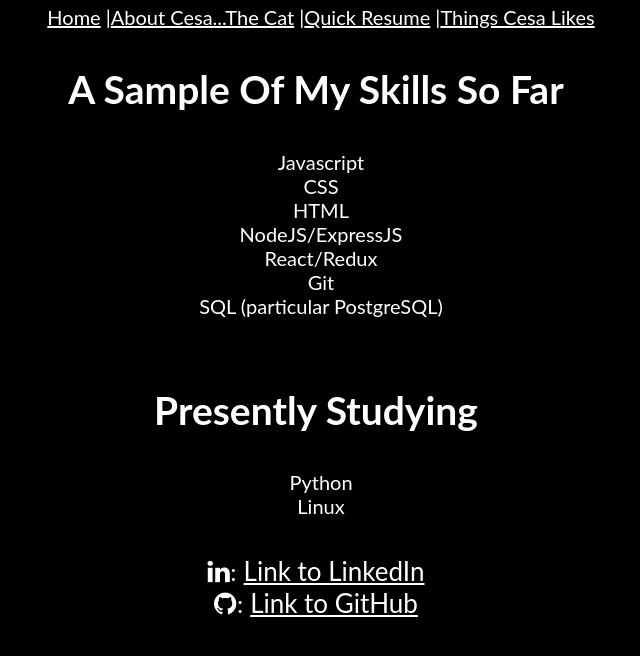
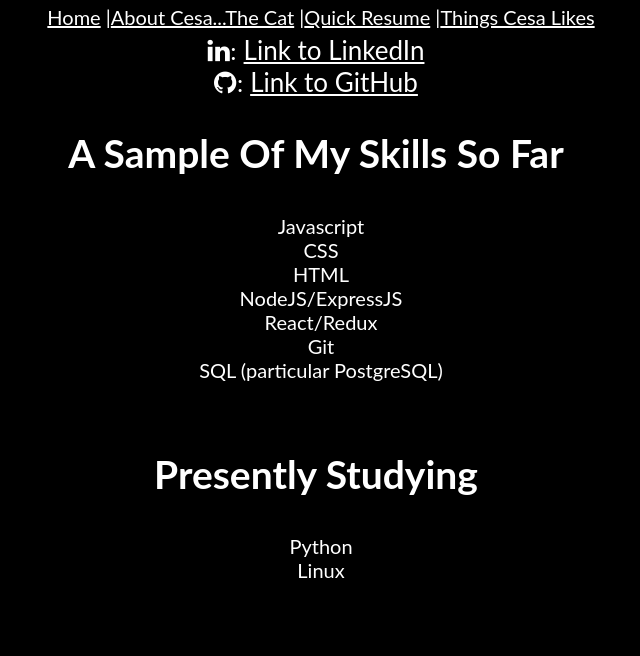
Before and after one commit to cesarinapaula/CesaTheCatWebsite, a React (Create React App) app: page /resume in a window 1280 px wide. Shown: the top 656 px of the page, without its empty margins (324-964 px from the left). Built offline with nearby package versions, Linux system fonts and the light colour scheme.

Commit message:
Updated Resume Page

```diff
--- a/src/Components/Resume.jsx
+++ b/src/Components/Resume.jsx
@@ -26,6 +26,7 @@ class Resume extends Component {
     render(){
         return(
             <div style={Center}>
+                <ResumeLink/>
                 <div id="left">
                 <h2> A Sample Of My Skills So Far </h2>
                 <ul style={List}>{skills.map(skill => <li> {skill} </li>)}</ul>
@@ -36,7 +37,6 @@ class Resume extends Component {
                 <ul style={List}>{presentlyStudying.map(skill=><li>{skill}</li>)}</ul>
                 </div>
                 <br />
-                <ResumeLink/>
             </div>
 
         )
```
